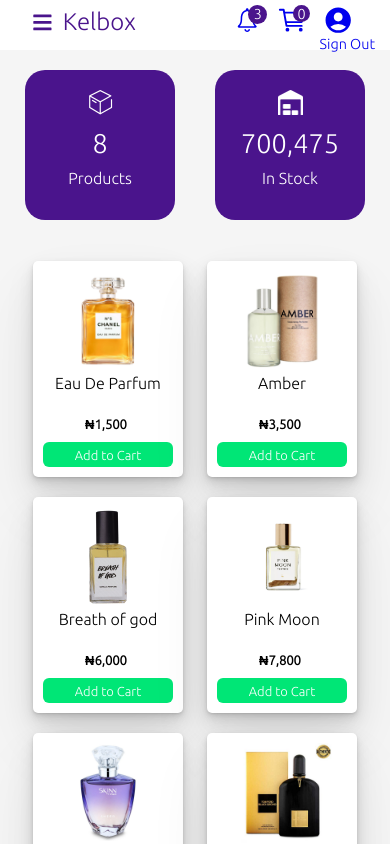
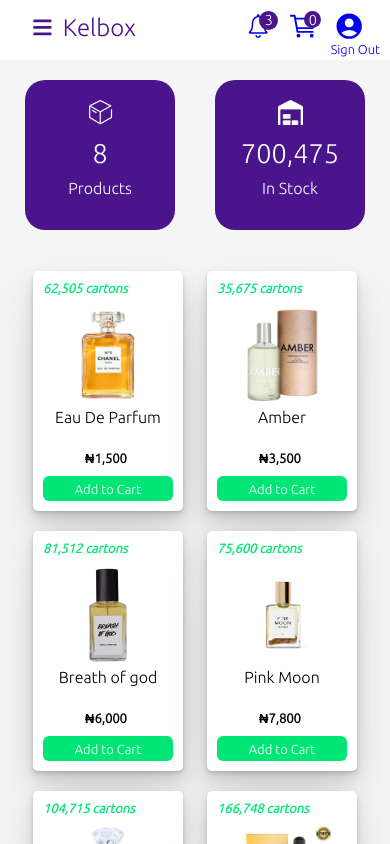
Before and after one commit to ObinnaKelvin/kelbox, a React (Create React App) app: page /products in a window 390 px wide. Shown: the top 844 px of the page. Built offline with nearby package versions, Linux system fonts and the light colour scheme.

Commit message:
Adding Subnav

```diff
--- a/src/components/PerfumeData.js
+++ b/src/components/PerfumeData.js
@@ -14,55 +14,63 @@
         title: "Eau De Parfum",
         image: eaudeparfum,
         alt: "eau de parfum",
-        price: "1,500"
+        price: "1,500",
+        available: "62,505"
     },
     {
         id: '2',
         title: "Amber",
         image: amber,
         alt: "amber",
-        price: "3,500"
+        price: "3,500",
+        available: "35,675"
     },
     {
         id: '3',
         title: "Breath of god",
         image: breathofgod,
         alt: "Breath of god",
-        price: "6,000"
+        price: "6,000",
+        available: "81,512"
     },
     {
         id: '4',
         title: "Pink Moon",
         image: pinkmoon,
         alt: "pink moon",
-        price: "7,800"
+        price: "7,800",
+        available: "75,600"
     },
     {
         id: '5',
         title: "Skinn By Titan",
         image: skinnbytitan,
         alt: "skinbytitan",
-        price: "10,500"
+        price: "10,500",
+        available: "104,715"
     },
     {
         id: '6',
         title: "Tom Ford",
         image: tomford,
         alt: "tom ford",
-        price: "6,500"
+        price: "6,500",
+        available: "166,748"
     },
     {
         id: '7',
         title: "Villain",
         image: villain,
         alt: "villain",
-        price: "7,500"
+        price: "7,500",
+        available: "121,993"
     },
     {
         id: '8',
         title: "Wild Stone",
         image: wildstone,
         alt: "wildstone",
-        price: "11,500"
+        price: "11,500",
+        available: "155,407"
     }
 ]
--- a/src/components/Product.js
+++ b/src/components/Product.js
@@ -1,9 +1,11 @@
 import React from 'react';
 import '../css/Product.css';
 
-function Product({title, image, alt, price}) {
+function Product({title, image, alt, price, available}) {
     return (
         <div className="product">
+
+            <p><em>{available} cartons</em></p>
             <div className="image">
                 <img src={image} alt={alt}/>
             </div>
--- a/src/css/Navbar.css
+++ b/src/css/Navbar.css
@@ -1,7 +1,7 @@
 .navbar {
     /* background-color: #060b26; */
     background-color:#fff;
-    height: 50px;
+    height: 60px;
     display: flex;
     /* justify-content: start; */
     justify-content: flex-start;
@@ -191,8 +191,12 @@
     }
 
     .navbar > .navbar__items > .right > .user {
-      margin-right: 15px;
+      margin-right: 10px;
       font-size: 1.9rem;
     }
 
+    .navbar > .navbar__items > .right > .user > .status {
+      font-size: 0.8rem;
+      margin-left: -3px;
+    }
 }
--- a/src/css/Product.css
+++ b/src/css/Product.css
@@ -11,6 +11,13 @@
     0 8px 16px rgba(0,0,0,0.07),
     0 16px 32px rgba(0,0,0,0.07),
     0 32px 64px rgba(0,0,0,0.07);
+}
+
+.product > p {
+    font-size: 0.8em;
+    color: #00E676;
+    font-weight: bold;
+    margin-bottom: 10px;
 }
 
 .product > .image {
--- a/src/pages/Products.js
+++ b/src/pages/Products.js
@@ -36,7 +36,7 @@
             <div className="products__levelTwo">
                 {
                     PerfumeData.map((item, key) => (
-                        <Product key={item.id} title={item.title} image={item.image} alt={item.alt} price={item.price} />
+                        <Product key={item.id} title={item.title} image={item.image} alt={item.alt} price={item.price} available={item.available}/>
                     ))
                 }
 
```
Also changed, not shown: src/components/SubNav.js (added, +11 -0 lines), src/components/SubNavData.js (added, +35 -0 lines), src/components/SubNavDataAdmin.js (added), src/css/SubNav.css (added), 1 other file (tests, documents, lock files or other folders).
